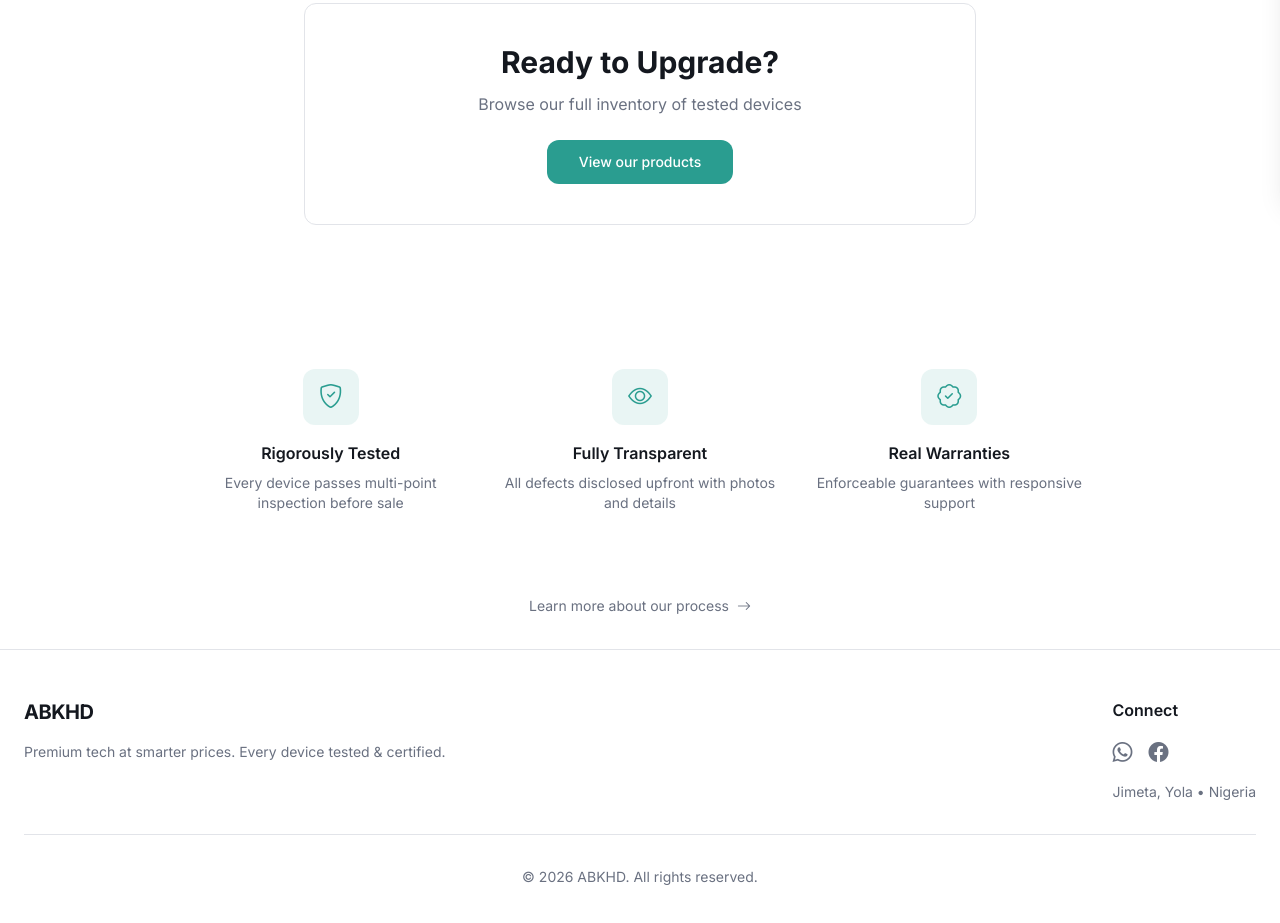
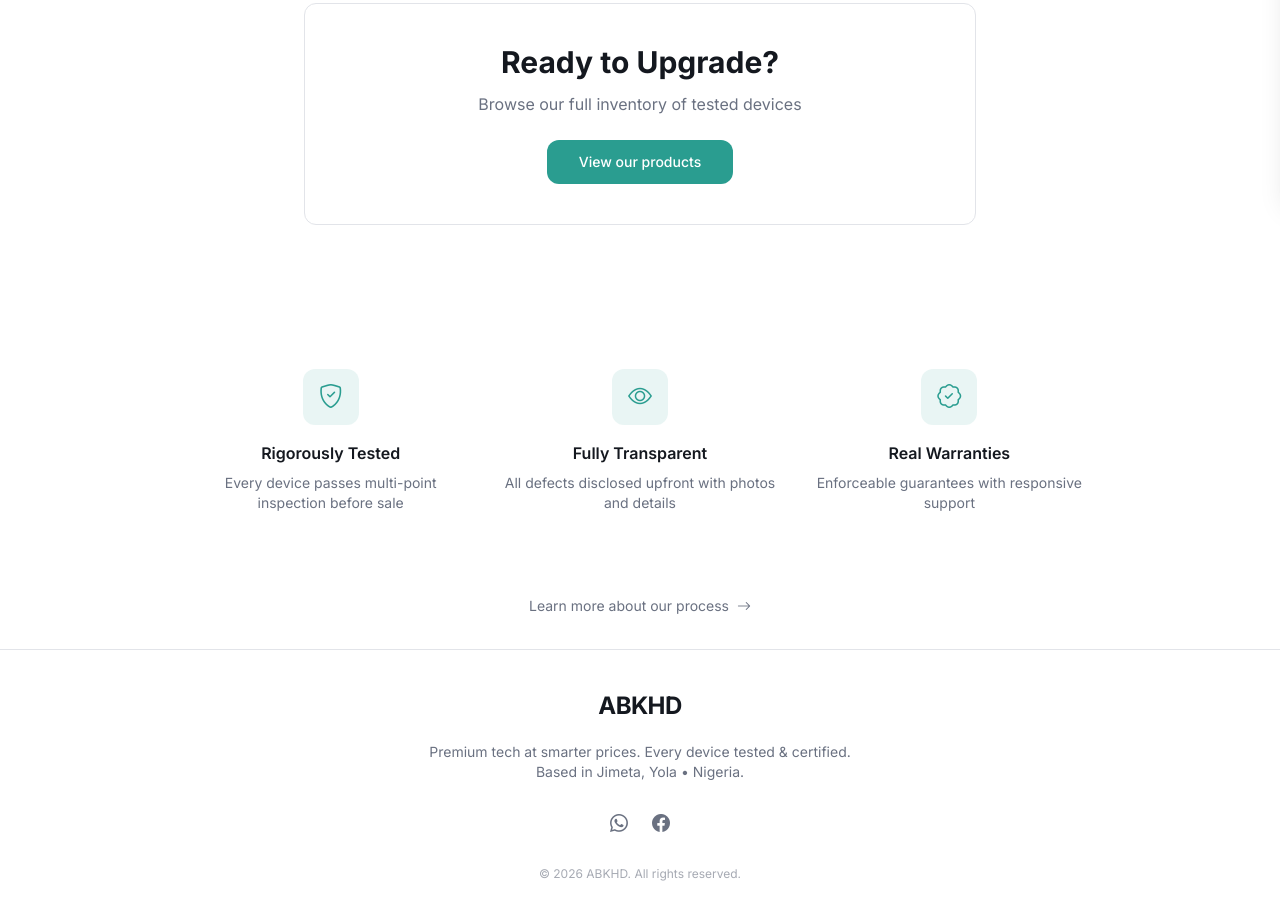
Before and after one commit to Lycan-Xx/ABKHD-online-store, an Astro site: page / in a window 1280 px wide. Shown: the part 606-1529 px from the top of the page. Built offline with nearby package versions, Linux system fonts and the light colour scheme; Astro itself is replaced by a stand-in of ours; no server answers.

Commit message:
Updated footer layout for a more simple and minimalistic look

```diff
--- a/src/components/layout/Footer.astro
+++ b/src/components/layout/Footer.astro
@@ -3,49 +3,39 @@ const whatsappNumber = import.meta.env.VITE_WHATSAPP_NUMBER || '2348085657927';
 ---
 
 <footer class="border-t bg-background">
-  <div class="container py-12">
-    <div class="flex flex-col md:flex-row md:justify-between gap-8">
-      <!-- Brand -->
-      <div class="space-y-4">
+  <div class="container py-10 flex flex-col items-center justify-center text-center space-y-5">
     <a href="/" class="inline-block">
-          <span class="font-bold text-xl tracking-tight">ABKHD</span>
+      <span class="font-bold text-2xl tracking-tight">ABKHD</span>
     </a>
-        <p class="text-sm text-muted-foreground">
+
+    <p class="text-sm text-muted-foreground max-w-md">
       Premium tech at smarter prices. Every device tested & certified.
+      <br class="hidden sm:block" /> Based in Jimeta, Yola • Nigeria.
     </p>
-      </div>
 
-      <!-- Connect -->
-      <div class="space-y-4">
-        <h3 class="font-semibold">Connect</h3>
-        <div class="flex gap-4">
+    <div class="flex items-center gap-6 pt-2">
       <a
         href={`https://wa.me/${whatsappNumber}`}
         target="_blank"
         rel="noopener noreferrer"
-            class="text-muted-foreground hover:text-foreground transition-colors"
+        class="text-muted-foreground hover:text-foreground transition-all hover:scale-110"
         aria-label="WhatsApp"
       >
-            <i class="bi bi-whatsapp text-xl"></i>
+        <i class="bi bi-whatsapp text-lg"></i>
       </a>
       <a
         href="https://www.facebook.com/share/1NSyGvuCYP/"
         target="_blank"
         rel="noopener noreferrer"
-            class="text-muted-foreground hover:text-foreground transition-colors"
+        class="text-muted-foreground hover:text-foreground transition-all hover:scale-110"
         aria-label="Facebook"
       >
-            <i class="bi bi-facebook text-xl"></i>
+        <i class="bi bi-facebook text-lg"></i>
       </a>
     </div>
-        <p class="text-sm text-muted-foreground">
-          Jimeta, Yola • Nigeria
+
+    <p class="text-xs text-muted-foreground/60 pt-2">
+      &copy; {new Date().getFullYear()} ABKHD. All rights reserved.
     </p>
   </div>
-    </div>
-
-    <div class="border-t mt-8 pt-8 text-center text-sm text-muted-foreground">
-      <p>&copy; {new Date().getFullYear()} ABKHD. All rights reserved.</p>
-    </div>
-  </div>
 </footer>
```
Lines whose indentation alone changed are shown as unchanged.
